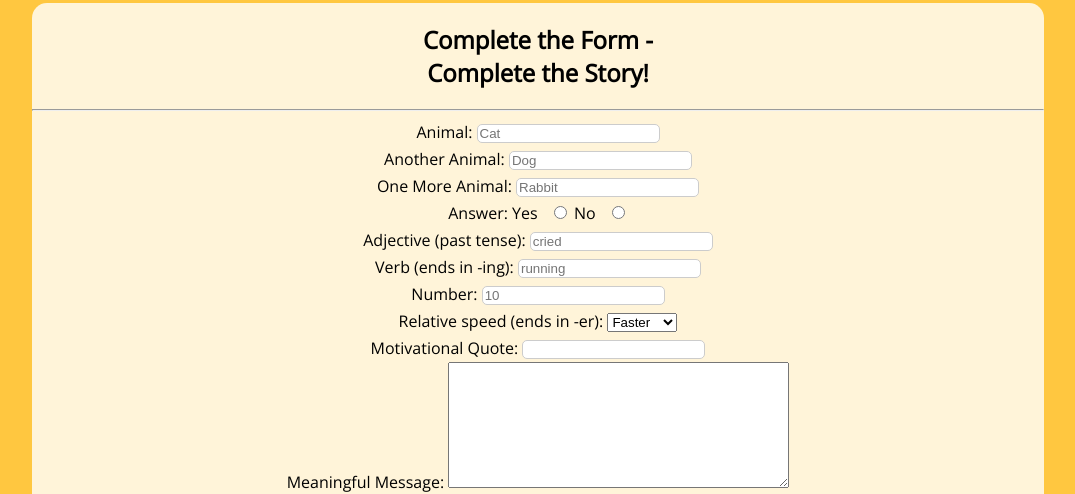
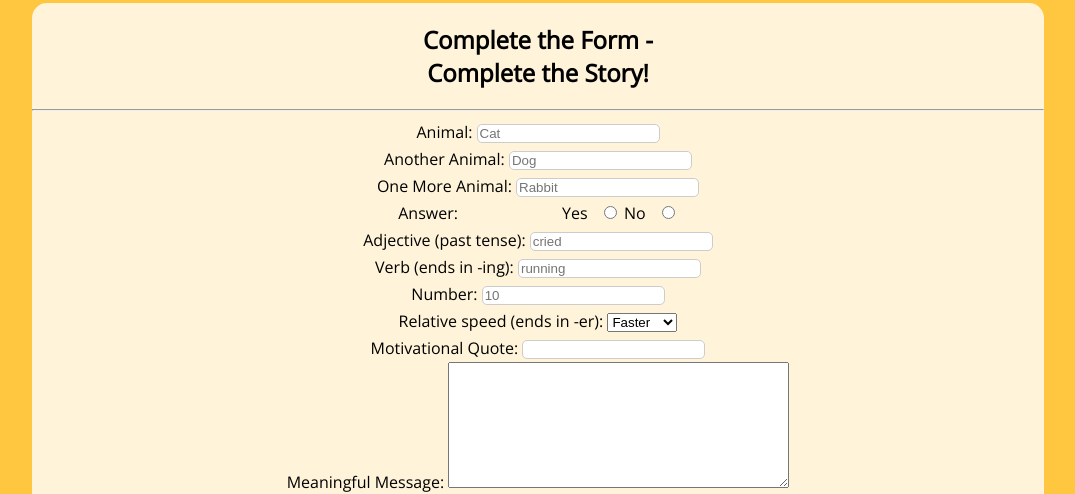
Before and after one commit to Mahaba98/Codecademy-Project, a plain HTML site: page HTML_Project/Form_a_Story/index.html in a window 1280 px wide. Shown: the part 313-807 px from the top of the page, without its empty margins (102-1177 px from the left). Drawn offline with nearby package versions, Linux system fonts and the light colour scheme.

Commit message:
Add a padding-right (100px) to the span's answer in style.css

```diff
--- a/HTML_Project/Form_a_Story/style.css
+++ b/HTML_Project/Form_a_Story/style.css
@@ -54,3 +54,7 @@ body {
   font-weight: bold;
   text-decoration: underline;
 }
+
+#answer{
+    padding-right: 100px;
+}
```
Lines whose indentation alone changed are shown as unchanged.
